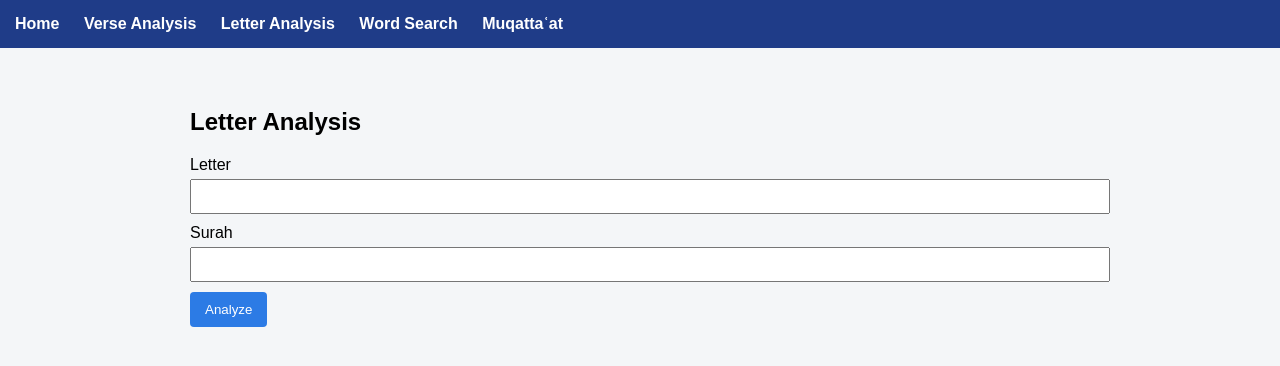
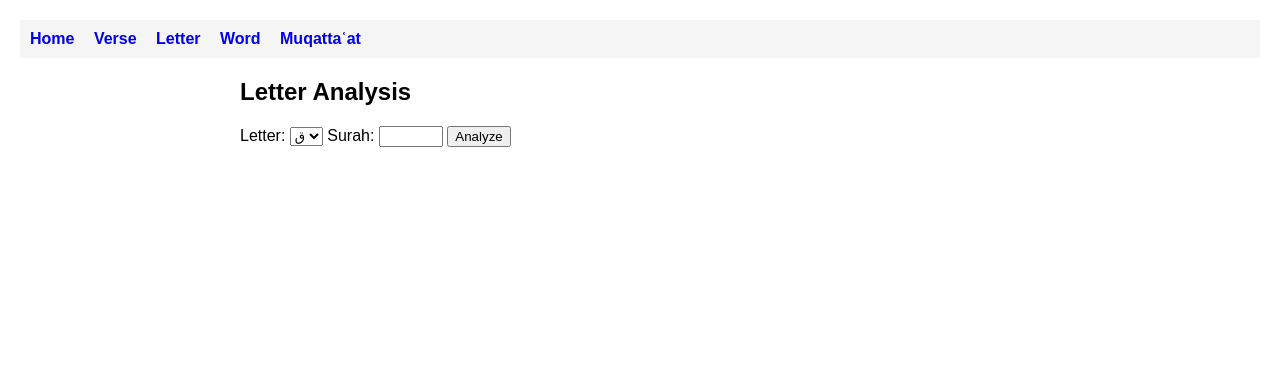
Before and after one commit to muhhammad/quran-research-app, a FastAPI app: page /letter in a window 1280 px wide. Shown: the top 366 px of the page. Run offline with FastAPI, Linux system fonts and the light colour scheme; parts of the project's set-up code (start-up, migrations or seed data) failed here and were passed over.

Commit message:
UI enhancements

```diff
--- a/app/main.py
+++ b/app/main.py
@@ -7,7 +7,7 @@ from app.analysis import muqattaat_analysis
 
 app = FastAPI()
 
-templates = Jinja2Templates(directory="app/templates")
+templates = Jinja2Templates(directory="templates")
 
 
 @app.get("/", response_class=HTMLResponse)
--- a/app/templates/base.html
+++ /dev/null
@@ -1,95 +0,0 @@
-<!DOCTYPE html>
-<html>
-
-<head>
-
-<title>Qur'an Research Lab</title>
-
-<style>
-
-body{
-font-family:Arial;
-background:#f4f6f8;
-margin:0;
-}
-
-.navbar{
-background:#1f3c88;
-padding:15px;
-}
-
-.navbar a{
-color:white;
-margin-right:20px;
-text-decoration:none;
-font-weight:bold;
-}
-
-.container{
-max-width:900px;
-margin:auto;
-padding:40px;
-}
-
-.section{
-background:white;
-padding:25px;
-margin-top:25px;
-border-radius:8px;
-box-shadow:0 2px 6px rgba(0,0,0,0.1);
-}
-
-button{
-padding:10px 15px;
-border:none;
-background:#2c7be5;
-color:white;
-border-radius:4px;
-cursor:pointer;
-}
-
-input{
-width:100%;
-padding:8px;
-margin-top:5px;
-margin-bottom:10px;
-}
-
-.result{
-background:#eef3ff;
-padding:15px;
-margin-top:20px;
-border-radius:6px;
-}
-
-.verse{
-font-size:22px;
-direction:rtl;
-text-align:right;
-}
-
-</style>
-
-</head>
-
-<body>
-
-<div class="navbar">
-
-<a href="/">Home</a>
-<a href="/verse">Verse Analysis</a>
-<a href="/letter">Letter Analysis</a>
-<a href="/word">Word Search</a>
-<a href="/muqattaat">Muqattaʿat</a>
-
-</div>
-
-<div class="container">
-
-{% block content %}{% endblock %}
-
-</div>
-
-</body>
-
-</html>
--- a/app/templates/letter.html
+++ /dev/null
@@ -1,35 +0,0 @@
-{% extends "base.html" %}
-
-{% block content %}
-
-<h2>Letter Analysis</h2>
-
-<form method="post">
-
-Letter
-<input name="letter">
-
-Surah
-<input name="surah">
-
-<button type="submit">Analyze</button>
-
-</form>
-
-{% if result %}
-
-<div class="result">
-
-<p>Plain count: {{ result.plain }}</p>
-
-<p>Uthmani count: {{ result.uthmani }}</p>
-
-<p>Plain divisible by 19: {{ result.plain_19 }}</p>
-
-<p>Uthmani divisible by 19: {{ result.uthmani_19 }}</p>
-
-</div>
-
-{% endif %}
-
-{% endblock %}
--- /dev/null
+++ b/templates/base.html
@@ -0,0 +1,57 @@
+<!DOCTYPE html>
+<html>
+<head>
+    <title>Qur'an Research Lab</title>
+
+    <style>
+        body {
+            font-family: Arial, sans-serif;
+            margin: 20px;
+        }
+
+        nav {
+            padding: 10px;
+            background: #f5f5f5;
+            margin-bottom: 20px;
+        }
+
+        nav a {
+            margin-right: 15px;
+            text-decoration: none;
+            font-weight: bold;
+        }
+
+        .container {
+            max-width: 800px;
+            margin: auto;
+        }
+
+        .arabic {
+            font-size: 22px;
+            direction: rtl;
+        }
+
+        .section {
+            margin-bottom: 30px;
+        }
+    </style>
+</head>
+
+<body>
+
+<!-- ✅ NAVBAR (ADD HERE) -->
+<nav>
+    <a href="/">Home</a>
+    <a href="/verse">Verse</a>
+    <a href="/letter">Letter</a>
+    <a href="/word">Word</a>
+    <a href="/muqattaat">Muqattaʿat</a>
+</nav>
+
+<!-- ✅ CONTENT WRAPPER -->
+<div class="container">
+    {% block content %}{% endblock %}
+</div>
+
+</body>
+</html>
--- /dev/null
+++ b/templates/letter.html
@@ -0,0 +1,41 @@
+{% extends "base.html" %}
+
+{% block content %}
+
+<h2>Letter Analysis</h2>
+
+<form method="post">
+
+<label>Letter:</label>
+<select name="letter">
+<option value="qaf">ق</option>
+<option value="nun">ن</option>
+<option value="alif">ا</option>
+<option value="lam">ل</option>
+<option value="mim">م</option>
+</select>
+
+<label>Surah:</label>
+<input type="number" name="surah" min="1" max="114" required>
+
+<button type="submit">Analyze</button>
+
+</form>
+
+{% if result %}
+<hr>
+
+<h3>Result</h3>
+
+<p>Plain: {{ result.plain }}</p>
+<p>Uthmani: {{ result.uthmani }}</p>
+
+<p>Divisible by 19:</p>
+<ul>
+<li>Plain: {{ result.plain_19 }}</li>
+<li>Uthmani: {{ result.uthmani_19 }}</li>
+</ul>
+
+{% endif %}
+
+{% endblock %}
```
Also changed, not shown: app/templates/muqattaat.html (deleted, +0 -54 lines), app/templates/verse.html (deleted, +0 -35 lines), app/templates/word.html (deleted, +0 -36 lines), templates/index.html (renamed from app/templates/index.html, +4 -4 lines), templates/muqattaat.html (added, +22 -0 lines), templates/verse.html (added, +31 -0 lines), templates/word.html (added, +35 -0 lines), 2 other files.
